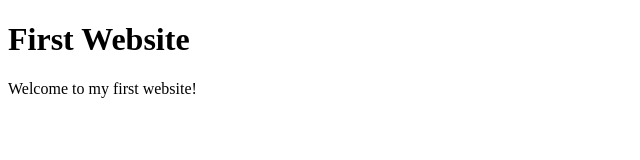
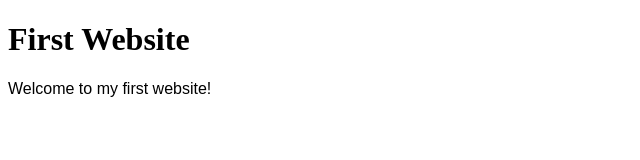
Before and after one commit to Demetritsi/hello-world, a plain HTML site: page index.html in a window 1280 px wide. Shown: the full height of the page, 0-640 px from the left. Drawn offline with Linux system fonts and the light colour scheme.

Commit message:
changed again

```diff
--- a/index.html
+++ b/index.html
@@ -6,7 +6,7 @@
     <h1>
       First Website
     </h1>
-    <p style="font-family: "Verdana", Helvetica, sans-serif;">
+    <p style="font-family: Arial, Helvetica, sans-serif;">
       Welcome to my first website!
     </p>
   </body>
```
